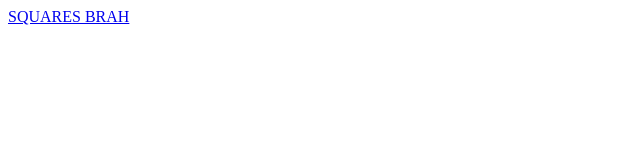
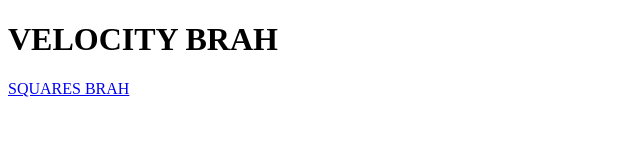
Before and after one commit to sunrick/velocity-brah, a plain HTML site: page index.html in a window 1280 px wide. Shown: the whole page, without its empty margins (0-640 px from the left). Drawn offline with Linux system fonts and the light colour scheme.

Commit message:
add titles brah

```diff
--- a/index.html
+++ b/index.html
@@ -6,6 +6,7 @@
     <title>VELOCITY BRAH</title>
   </head>
   <body>
+    <h1> VELOCITY BRAH </h1>
     <a href="/squares.html">SQUARES BRAH</a>
   </body>
 </html>
```
Also changed, not shown: squares.html (+2 -1 lines).
